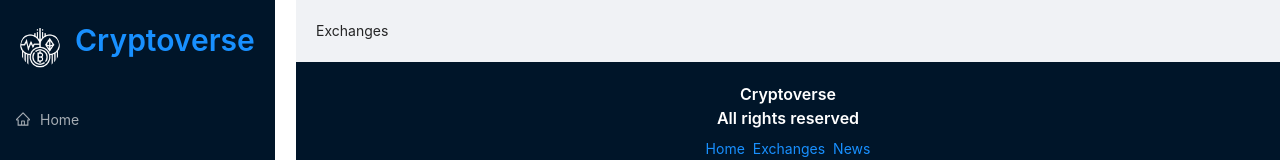
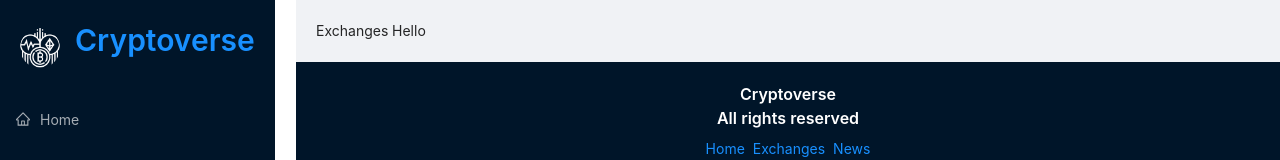
Before and after one commit to Nurmakhammatov/cryptocurrency-react-app, a React (Create React App) app: page /exchanges in a window 1280 px wide. Shown: the top 160 px of the page. Built offline with nearby package versions, Linux system fonts and the light colour scheme.

Commit message:
Hello added to Exchanges

```diff
--- a/src/components/Exchanges.jsx
+++ b/src/components/Exchanges.jsx
@@ -1,7 +1,7 @@
 import React from "react";
 
 const Exchanges = () => {
-  return <div>Exchanges</div>;
+  return <div>Exchanges Hello</div>;
 };
 
 export default Exchanges;
```
